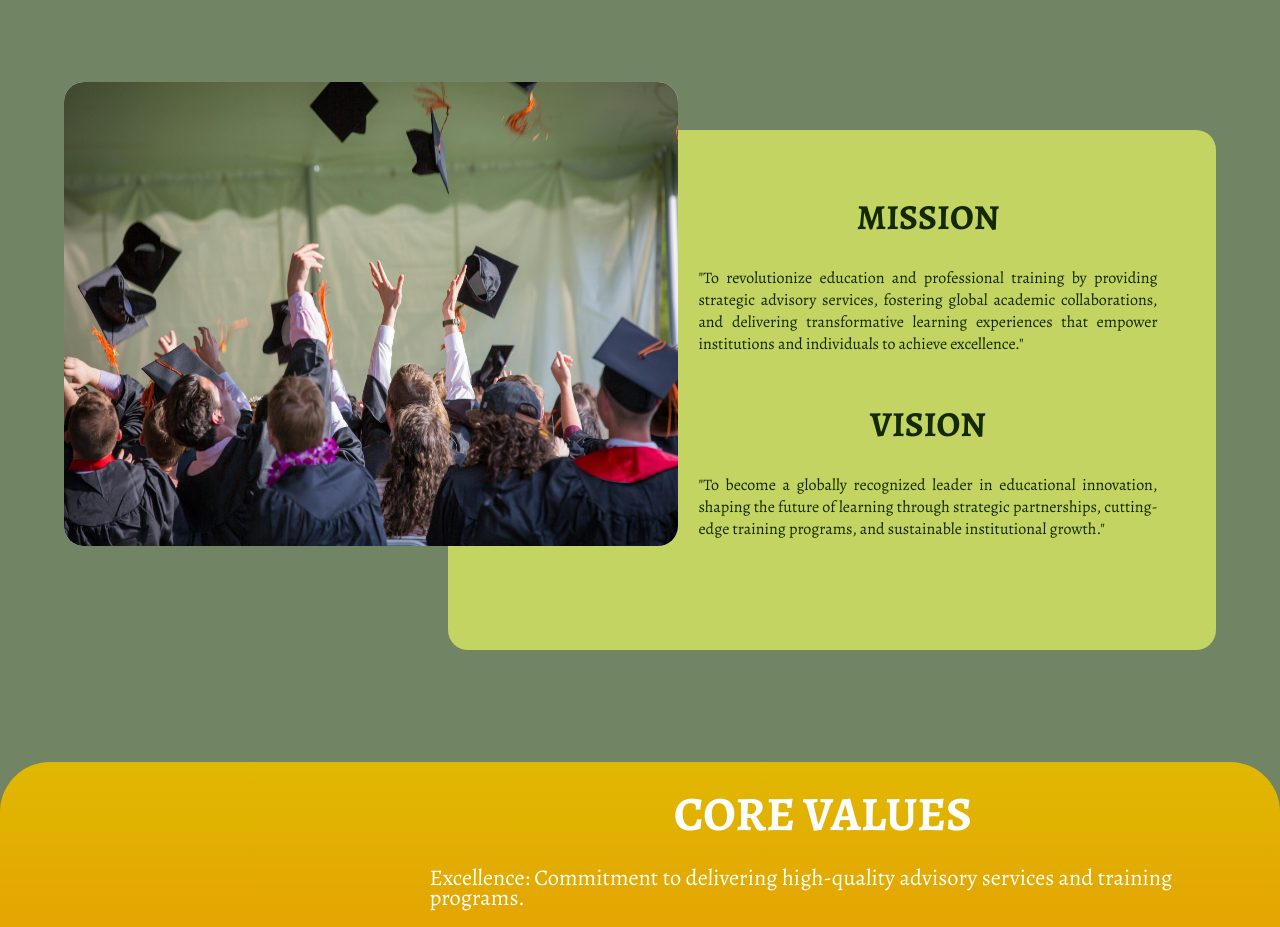
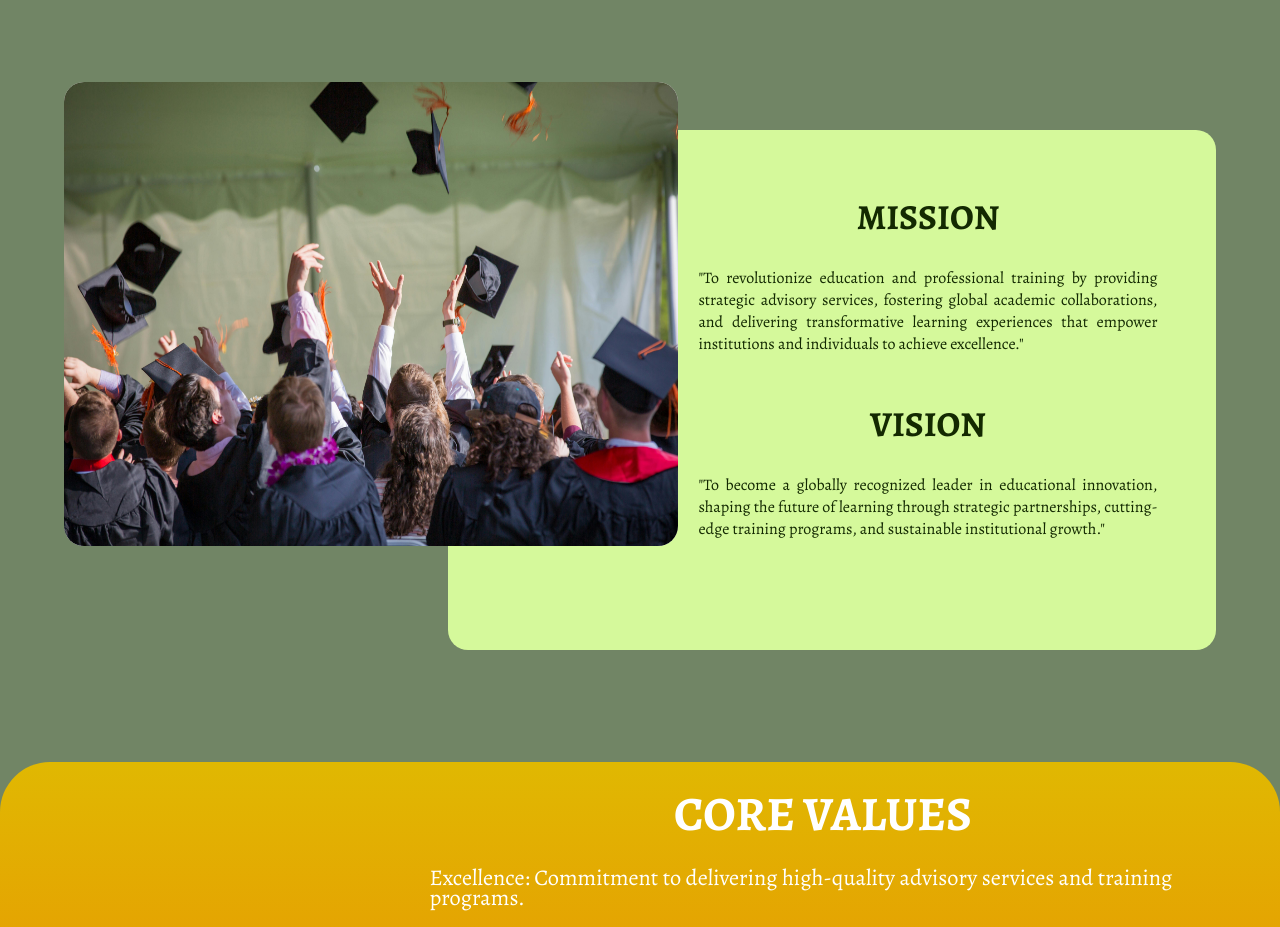
Before and after one commit to el983/klu-v2, a React (Create React App) app: page / in a window 1280 px wide. Shown: the part 1500-2427 px from the top of the page. Built offline with nearby package versions, Linux system fonts and the light colour scheme.

Commit message:
Update OverlappingContainers.css

```diff
--- a/src/components/OverlappingContainers.css
+++ b/src/components/OverlappingContainers.css
@@ -20,7 +20,7 @@
     position: absolute;
     width: 60%;
     height:65%;
-    background: rgb(195, 212, 99);
+    background: #d5f99b;
     color: rgb(19, 41, 1);
     right:5%;
     bottom: 14%;
```
